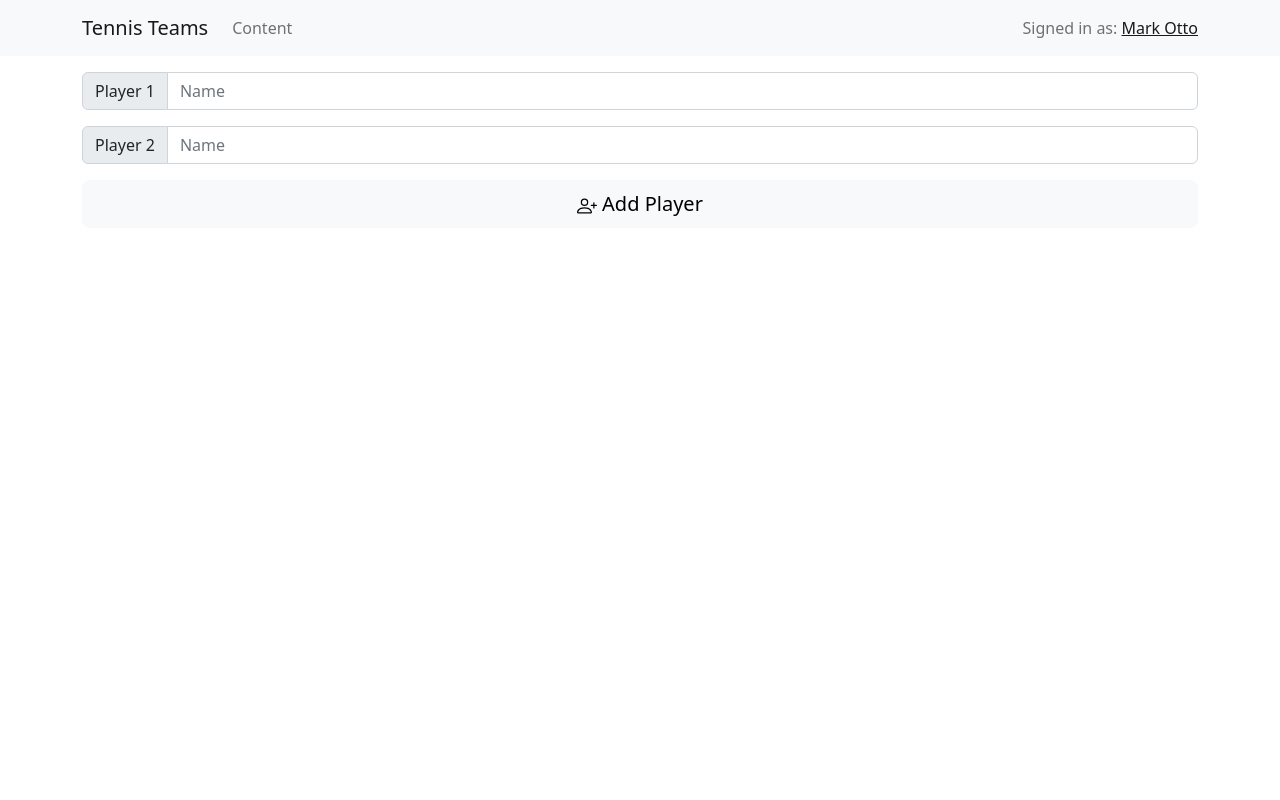
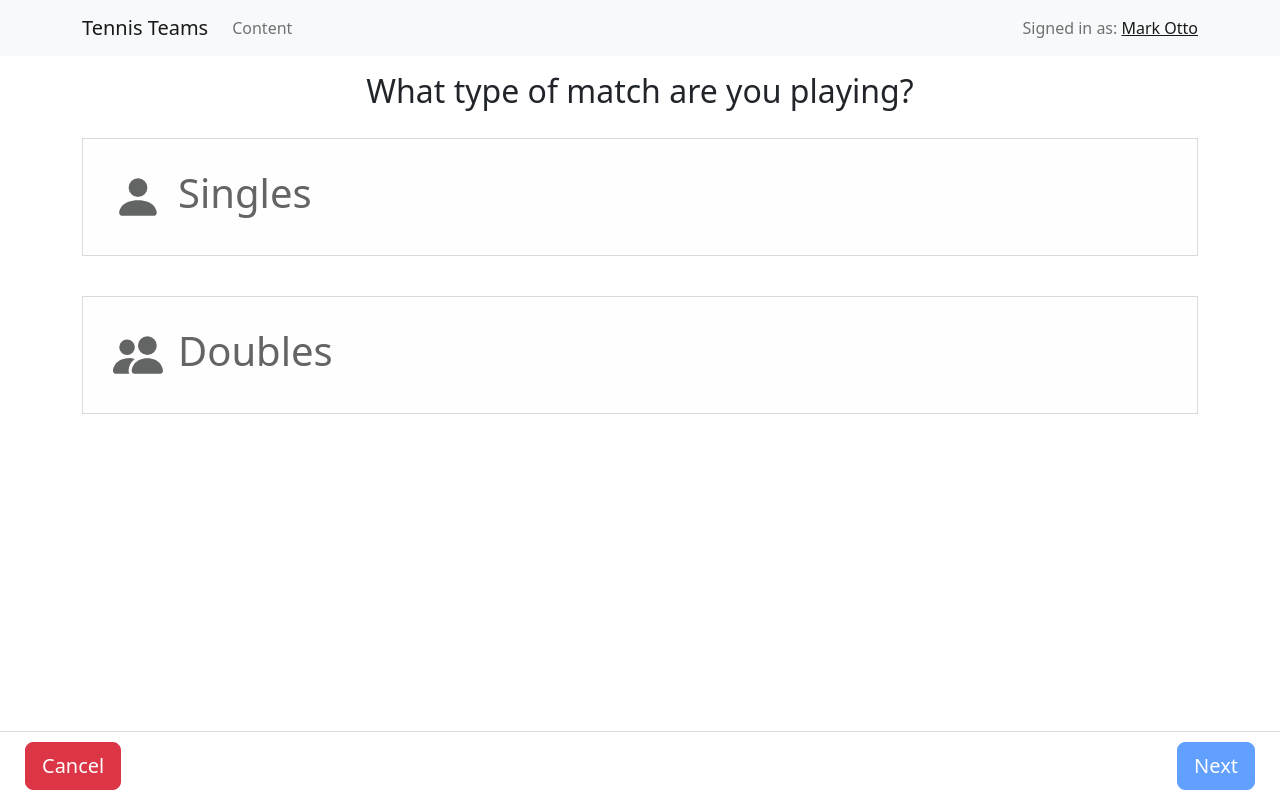
Before and after one commit to ahmednkhan24/tennis-teams, a React (Create React App) app: page /#/new in a window 1280 px wide. Built offline with nearby package versions, Linux system fonts and the light colour scheme.

Commit message:
match type selection

```diff
--- /dev/null
+++ b/src/components/CenteredContainer.tsx
@@ -0,0 +1,19 @@
+import { ReactNode } from 'react';
+import styled from '@emotion/styled';
+
+const Styled = {
+  Centered: styled.div({
+    display: 'flex',
+    flexDirection: 'column',
+    justifyContent: 'center',
+    alignItems: 'center',
+  }),
+};
+
+export interface CenteredContainerProps {
+  children: ReactNode;
+}
+
+export const CenteredContainer: React.FC<CenteredContainerProps> = ({
+  children,
+}) => <Styled.Centered>{children}</Styled.Centered>;
--- /dev/null
+++ b/src/components/MatchTypeSelection.tsx
@@ -0,0 +1,75 @@
+import { Dispatch, ReactNode, SetStateAction } from 'react';
+import styled from '@emotion/styled';
+import ListGroup from 'react-bootstrap/ListGroup';
+import { PeopleFill, PersonFill, CheckCircle } from 'react-bootstrap-icons';
+import { CenteredContainer } from './CenteredContainer';
+
+const Styled = {
+  Item: styled.span({
+    display: 'flex',
+    alignItems: 'center',
+    h1: {
+      display: 'inline',
+      padding: '0 15px',
+    },
+  }),
+};
+
+interface ItemProps {
+  text: string;
+  selected: boolean;
+  onClick: () => void;
+  startElement: ReactNode;
+}
+const Item: React.FC<ItemProps> = ({
+  text,
+  selected,
+  startElement,
+  onClick,
+}) => (
+  <ListGroup.Item
+    action
+    variant={selected ? 'success' : 'light'}
+    onClick={onClick}
+    style={{
+      padding: 30,
+      margin: '20px 0',
+      borderTopWidth: 'thin !important',
+      border: '1px solid #dbdbdb',
+    }}
+  >
+    <Styled.Item>
+      {startElement}
+      <h1>{text}</h1>
+      {selected && <CheckCircle size={35} />}
+    </Styled.Item>
+  </ListGroup.Item>
+);
+
+export interface MatchTypeSelectionProps {
+  matchType: string;
+  setMatchType: Dispatch<SetStateAction<string>>;
+}
+
+export const MatchTypeSelection: React.FC<MatchTypeSelectionProps> = ({
+  matchType,
+  setMatchType,
+}) => {
+  return (
+    <CenteredContainer>
+      <h2>What type of match are you playing?</h2>
+      <Item
+        text="Singles"
+        startElement={<PersonFill size={50} />}
+        selected={matchType === 'singles'}
+        onClick={() => setMatchType('singles')}
+      />
+      <Item
+        text="Doubles"
+        startElement={<PeopleFill size={50} />}
+        selected={matchType === 'doubles'}
+        onClick={() => setMatchType('doubles')}
+      />
+    </CenteredContainer>
+  );
+};
--- a/src/components/NameThePlayerInput.tsx
+++ b/src/components/NameThePlayerInput.tsx
@@ -2,26 +2,38 @@ import { useState } from 'react';
 import InputGroup from 'react-bootstrap/InputGroup';
 import Form from 'react-bootstrap/Form';
 import { useDebounce } from 'react-use';
+import Button from 'react-bootstrap/Button';
 
 export interface NameThePlayerInputProps {
   playerId: number;
+  index: number;
   playerName: string;
   updatePlayerName: (playerId: number, updatedPlayerName: string) => void;
+  removePlayer: (playerId: number) => void;
 }
 
 export const NameThePlayerInput: React.FC<NameThePlayerInputProps> = ({
   playerId,
+  index,
   playerName,
   updatePlayerName,
+  removePlayer,
 }) => {
   const [name, setName] = useState(playerName);
   useDebounce(() => updatePlayerName(playerId, name), 500, [name]);
 
   return (
-    <InputGroup className="mb-3">
-      <InputGroup.Text id={`player-${playerId}-name`}>
-        Player {playerId}
-      </InputGroup.Text>
+    <InputGroup className="mb-3" size="lg">
+      <Button
+        id={`player-${playerId}-name`}
+        disabled={playerId <= 2}
+        variant={
+          playerName.length ? 'success' : playerId <= 2 ? 'secondary' : 'dark'
+        }
+        onClick={() => removePlayer(playerId)}
+      >
+        Player {index}
+      </Button>
       <Form.Control
         value={name}
         placeholder="Name"
--- a/src/components/NumPlayersSelector.tsx
+++ b/src/components/NumPlayersSelector.tsx
@@ -3,6 +3,7 @@ import { useCallback, useState } from 'react';
 import { NameThePlayerInput } from './NameThePlayerInput';
 import { PersonPlus } from 'react-bootstrap-icons';
 import Button from 'react-bootstrap/Button';
+import { CenteredContainer } from './CenteredContainer';
 
 const Styled = {
   Container: styled.div({
@@ -50,27 +51,43 @@ export const NumPlayersSelector: React.FC = () => {
   );
 
   const addNewPlayer = useCallback(() => {
-    const currentNumPlayers = Object.keys(players).length;
+    const values = Object.values(players);
+    const currentNumPlayers = values[values.length - 1].id;
     const newPlayer = createPlayer(currentNumPlayers + 1);
     setPlayers((p) => ({ ...p, [newPlayer.id]: newPlayer }));
   }, [players]);
 
+  const removePlayer = useCallback(
+    (id: number) =>
+      setPlayers((p) => {
+        const copied = { ...p };
+        delete copied[id];
+        return copied;
+      }),
+    [players]
+  );
+
   return (
     <>
-      {Object.values(players).map((player) => (
+      <CenteredContainer>
+        <h2 className="mb-3">Who's playing?</h2>
+        {Object.values(players).map((player, idx) => (
           <NameThePlayerInput
             key={player.id}
             playerId={player.id}
+            index={idx + 1}
             playerName={player.name}
             updatePlayerName={updatePlayerName}
+            removePlayer={removePlayer}
           />
         ))}
+      </CenteredContainer>
       <div className="d-grid">
         <Button variant="light" size="lg" onClick={addNewPlayer}>
           <Styled.AddPlayerIcon>
             <PersonPlus />
           </Styled.AddPlayerIcon>
-          <span>Add Player</span>
+          <span>Add player</span>
         </Button>
       </div>
     </>
--- /dev/null
+++ b/src/components/StartMatchFooter.tsx
@@ -0,0 +1,83 @@
+import styled from '@emotion/styled';
+import Button from 'react-bootstrap/Button';
+import ButtonGroup from 'react-bootstrap/ButtonGroup';
+import { useNavigate } from 'react-router-dom';
+
+const Styled = {
+  StickyFooter: styled.div({
+    borderTop: '1px solid #dbdbdb',
+    padding: '0 15px',
+    display: 'flex',
+    justifyContent: 'space-between',
+    position: 'fixed',
+    left: 0,
+    bottom: 0,
+    width: '100%',
+  }),
+};
+
+const buttonStyles = {
+  marginRight: '5px',
+  margin: 10,
+};
+
+interface FooterButtonProps {
+  text: string;
+  variant: string;
+  onClick: () => void;
+  disabled?: boolean;
+}
+
+const FooterButton: React.FC<FooterButtonProps> = ({
+  text,
+  variant,
+  onClick,
+  disabled = false,
+}) => (
+  <Button
+    variant={variant}
+    disabled={disabled}
+    onClick={onClick}
+    size="lg"
+    style={buttonStyles}
+  >
+    {text}
+  </Button>
+);
+
+export interface StartMatchFooterProps {
+  matchType: string;
+  isMatchTypeSelection: boolean;
+  onClickBack: () => void;
+  onClickNext: () => void;
+}
+
+export const StartMatchFooter: React.FC<StartMatchFooterProps> = ({
+  matchType,
+  isMatchTypeSelection,
+  onClickBack,
+  onClickNext,
+}) => {
+  const navigate = useNavigate();
+
+  return (
+    <Styled.StickyFooter>
+      <FooterButton
+        text="Cancel"
+        variant="danger"
+        onClick={() => navigate('/')}
+      />
+      <div>
+        {!isMatchTypeSelection && (
+          <FooterButton text="Back" variant="light" onClick={onClickBack} />
+        )}
+        <FooterButton
+          text="Next"
+          variant="primary"
+          disabled={!matchType}
+          onClick={onClickNext}
+        />
+      </div>
+    </Styled.StickyFooter>
+  );
+};
--- a/src/screens/StartMatch.tsx
+++ b/src/screens/StartMatch.tsx
@@ -1,11 +1,56 @@
+import styled from '@emotion/styled';
+import { MatchTypeSelection } from 'components/MatchTypeSelection';
 import { NumPlayersSelector } from 'components/NumPlayersSelector';
+import { StartMatchFooter } from 'components/StartMatchFooter';
+import { useCallback, useState } from 'react';
 import React from 'react';
 import Container from 'react-bootstrap/Container';
 
+// todo: prevent content from overlapping footer and going out of view
+const Styled = {
+  Steps: styled.span({}),
+};
+
 export const StartMatch: React.FC = () => {
+  const [matchType, setMatchType] = useState('');
+  const [isMatchTypeSelectionStep, setIsMatchTypeSelectionStep] =
+    useState(true);
+  const [isNumPlayerSelectorStep, setIsNumPlayerSelectorStep] = useState(false);
+
+  const onClickBack = useCallback(() => {
+    if (isNumPlayerSelectorStep) {
+      setIsNumPlayerSelectorStep(false);
+      setIsMatchTypeSelectionStep(true);
+    }
+  }, [isNumPlayerSelectorStep]);
+
+  const onClickNext = useCallback(() => {
+    setIsMatchTypeSelectionStep(false);
+    if (!isNumPlayerSelectorStep) {
+      setIsNumPlayerSelectorStep(true);
+    }
+  }, [matchType, isNumPlayerSelectorStep]);
+
   return (
     <Container className="pt-3">
-      <NumPlayersSelector />
+      <Styled.Steps>
+        {isMatchTypeSelectionStep ? (
+          <MatchTypeSelection
+            matchType={matchType}
+            setMatchType={setMatchType}
+          />
+        ) : isNumPlayerSelectorStep ? (
+          <NumPlayersSelector />
+        ) : (
+          <div>TODO: preview screen</div>
+        )}
+      </Styled.Steps>
+      <StartMatchFooter
+        matchType={matchType}
+        isMatchTypeSelection={isMatchTypeSelectionStep}
+        onClickBack={onClickBack}
+        onClickNext={onClickNext}
+      />
     </Container>
   );
 };
```
Also changed, not shown: 1 other file (tests, documents, lock files or other folders). Lines whose indentation alone changed are shown as unchanged.
